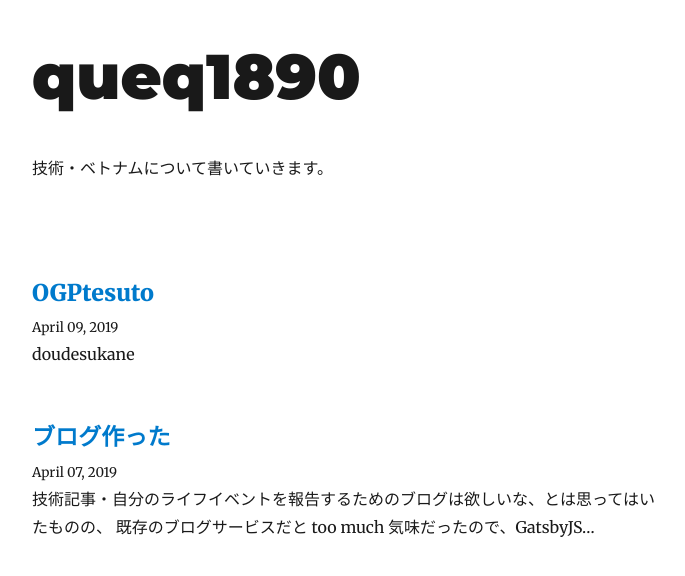
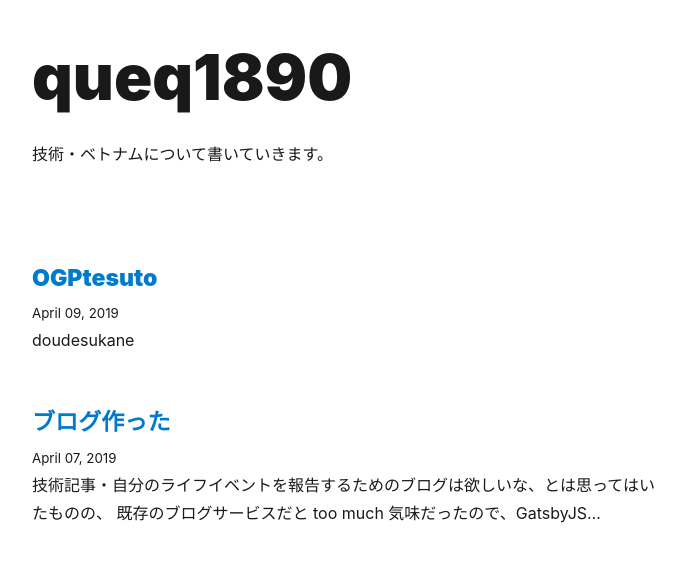
Before and after one commit to queq1890/blog, a Gatsby site: page / in a window 1280 px wide. Shown: the whole page, without its empty margins (293-978 px from the left). Built offline with nearby package versions, Linux system fonts and the light colour scheme; Gatsby itself is replaced by a stand-in of ours; some packages are replaced by stand-ins of ours.

Commit message:
Avoid using typefaces (bc of its loading time), rewrite layout with styled-components

```diff
--- a/gatsby-browser.js
+++ /dev/null
@@ -1,3 +0,0 @@
-// custom typefaces
-import "typeface-montserrat"
-import "typeface-merriweather"
--- a/gatsby-config.js
+++ b/gatsby-config.js
@@ -6,6 +6,7 @@ module.exports = {
     siteUrl: `https://amazing-bassi-eb897e.netlify.com/`,
   },
   plugins: [
+    `gatsby-plugin-styled-components`,
     {
       resolve: `gatsby-source-filesystem`,
       options: {
--- a/package.json
+++ b/package.json
@@ -8,6 +8,7 @@
     "url": "https://github.com/gatsbyjs/gatsby/issues"
   },
   "dependencies": {
+    "babel-plugin-styled-components": "^1.10.0",
     "gatsby": "^2.3.5",
     "gatsby-image": "^2.0.37",
     "gatsby-plugin-feed": "^2.1.0",
@@ -16,6 +17,7 @@
     "gatsby-plugin-offline": "^2.0.25",
     "gatsby-plugin-react-helmet": "^3.0.11",
     "gatsby-plugin-sharp": "^2.0.32",
+    "gatsby-plugin-styled-components": "^3.0.7",
     "gatsby-plugin-typography": "^2.2.10",
     "gatsby-remark-copy-linked-files": "^2.0.11",
     "gatsby-remark-images": "^2.0.6",
@@ -30,6 +32,7 @@
     "react-dom": "^16.8.6",
     "react-helmet": "^5.2.0",
     "react-typography": "^0.16.19",
+    "styled-components": "^4.2.0",
     "typeface-merriweather": "0.0.72",
     "typeface-montserrat": "0.0.54",
     "typography": "^0.16.19",
--- a/src/components/layout.js
+++ b/src/components/layout.js
@@ -1,7 +1,41 @@
 import React from "react"
+import styled, { createGlobalStyle } from "styled-components"
 import NetlifyIdentity from "./NetlifyIdentity"
 import { Link } from "gatsby"
 import { rhythm, scale } from "../utils/typography"
+
+const GlobalStyle = createGlobalStyle`
+h1, h3 {
+  font-family: BlinkMacSystemFont,-apple-system,Segoe UI,Roboto,Oxygen,Ubuntu,Cantarell,Fira Sans,Droid Sans,Helvetica Neue,Helvetica,Arial,sans-serif;
+}
+
+body {
+  font-family: BlinkMacSystemFont,-apple-system,Segoe UI,Roboto,Oxygen,Ubuntu,Cantarell,Fira Sans,Droid Sans,Helvetica Neue,Helvetica,Arial,sans-serif;
+}
+`
+
+const Container = styled.div`
+  margin-left: auto;
+  margin-right: auto;
+  max-width: ${rhythm(24)};
+  padding: ${rhythm(1.5)} ${rhythm(3 / 4)}; */
+`
+
+const RootHeader = styled.h1`
+  ${scale(1.5)};
+  margin-bottom: rhythm(1.5);
+  margin-top: 0;
+`
+
+const PostHeader = styled.h3`
+  margin-top: 0;
+`
+
+const StyledLink = styled(Link)`
+  box-shadow: none;
+  text-decoration: none;
+  color: inherit;
+`
 
 class Layout extends React.Component {
   render() {
@@ -11,61 +45,26 @@ class Layout extends React.Component {
 
     if (location.pathname === rootPath) {
       header = (
-        <h1
-          style={{
-            ...scale(1.5),
-            marginBottom: rhythm(1.5),
-            marginTop: 0,
-          }}
-        >
-          <Link
-            style={{
-              boxShadow: `none`,
-              textDecoration: `none`,
-              color: `inherit`,
-            }}
-            to={`/`}
-          >
-            {title}
-          </Link>
-        </h1>
+        <RootHeader>
+          <StyledLink to={`/`}>{title}</StyledLink>
+        </RootHeader>
       )
     } else {
       header = (
-        <h3
-          style={{
-            fontFamily: `Montserrat, sans-serif`,
-            marginTop: 0,
-          }}
-        >
-          <Link
-            style={{
-              boxShadow: `none`,
-              textDecoration: `none`,
-              color: `inherit`,
-            }}
-            to={`/`}
-          >
-            {title}
-          </Link>
-        </h3>
+        <PostHeader>
+          <StyledLink to={`/`}>{title}</StyledLink>
+        </PostHeader>
       )
     }
     return (
       <>
+        <GlobalStyle />
         <NetlifyIdentity />
-        <div
-          style={{
-            marginLeft: `auto`,
-            marginRight: `auto`,
-            maxWidth: rhythm(24),
-            padding: `${rhythm(1.5)} ${rhythm(3 / 4)}`,
-          }}
-        >
+        <Container>
           <header>{header}</header>
           <main>{children}</main>
           <footer />
-        </div>
+        </Container>
       </>
     )
   }
--- a/src/utils/typography.js
+++ b/src/utils/typography.js
@@ -1,3 +1,5 @@
+// TODO : remove typography
+
 import Typography from "typography"
 import Wordpress2016 from "typography-theme-wordpress-2016"
 
```
Also changed, not shown: 1 other file.
